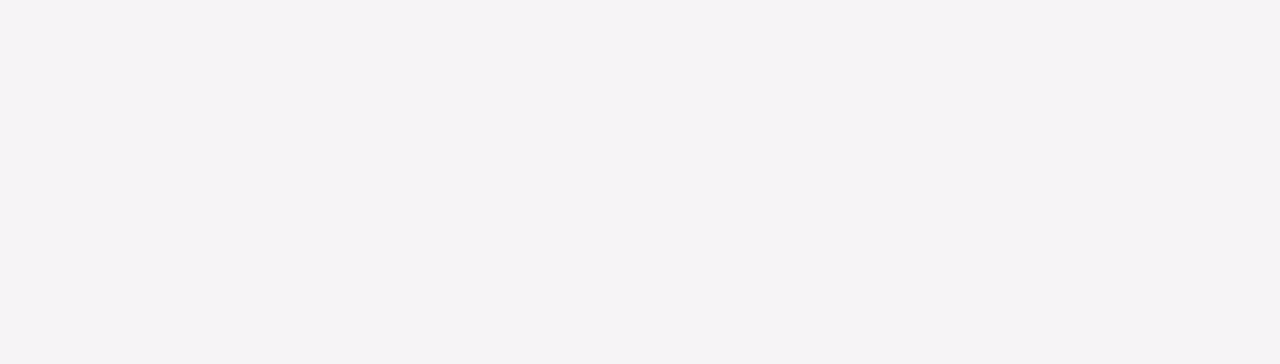
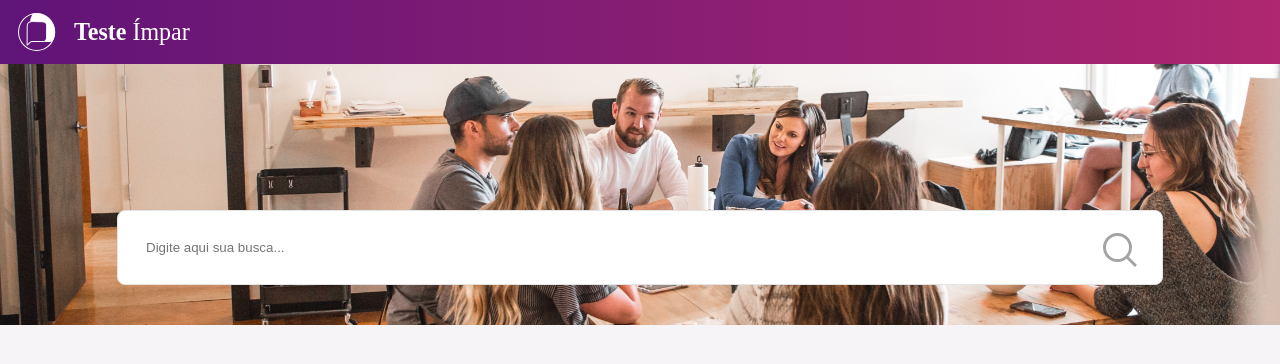
Before and after one commit to phrj94/impar-teste, a React (Create React App) app: page / in a window 1280 px wide. Shown: the top 364 px of the page. Built offline with nearby package versions, Linux system fonts and the light colour scheme.

Commit message:
using created components in App

```diff
--- a/src/App.jsx
+++ b/src/App.jsx
@@ -1,17 +1,34 @@
 import React from "react";
 import styled from "styled-components";
+import Header from "./components/header";
+import TopBar from "./components/topbar";
 import Theme from "./style/theme";
 
 const ContainerApp = styled.div`
   width: 100vw;
   height: 100vh;
   background: ${props => props.theme.colors.background};
+  display: flex;
+  flex-direction: column;
+`;
+
+const Main = styled.main`
+  width: 100vw;
+  height: 100vh;
+  margin-top: 64px;
+  display: flex;
+  flex-direction: column;
 `;
 
 function App() {
   return (
     <Theme>
-      <ContainerApp></ContainerApp>
+      <ContainerApp>
+        <TopBar/>
+        <Main>
+          <Header></Header>
+        </Main>
+      </ContainerApp>
     </Theme>
   );
 }
```
